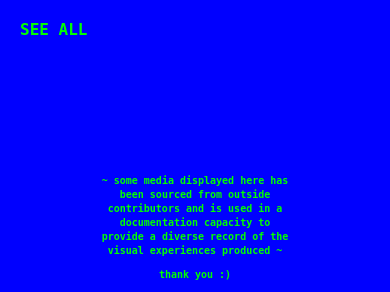
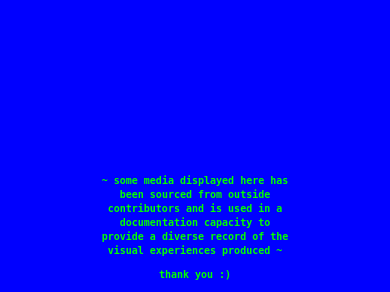
Before and after one commit to j0rdnh/thisisj0rdn, a PHP site: page / in a window 390 px wide. Shown: the part 3774-4066 px from the top of the page. Run offline with PHP 8.4, Linux system fonts and the light colour scheme; some web fonts are replaced.

Commit message:
hide see all for mobile

```diff
--- a/public_html/index.php
+++ b/public_html/index.php
@@ -18,7 +18,7 @@ include "main_grid.php";
 ?>
 
 </div> <!-- end grid -->
-<div class="main-nav">
+<div id="bottom-nav" class="main-nav">
     <ul>
       <li><a href="allimages.php" class=".main-button">SEE ALL</a></li>
     </ul>
--- a/public_html/styles/style.css
+++ b/public_html/styles/style.css
@@ -176,6 +176,10 @@ body {
 
 .clearfix:after { clear: both; }
 
+@media only screen and (max-width: 35em) {
+  #bottom-nav ul li a { visibility: hidden; }
+}
+
 @media only screen and (min-width: 35em) {
   /* tablet */
   .grid-sizer,
```
